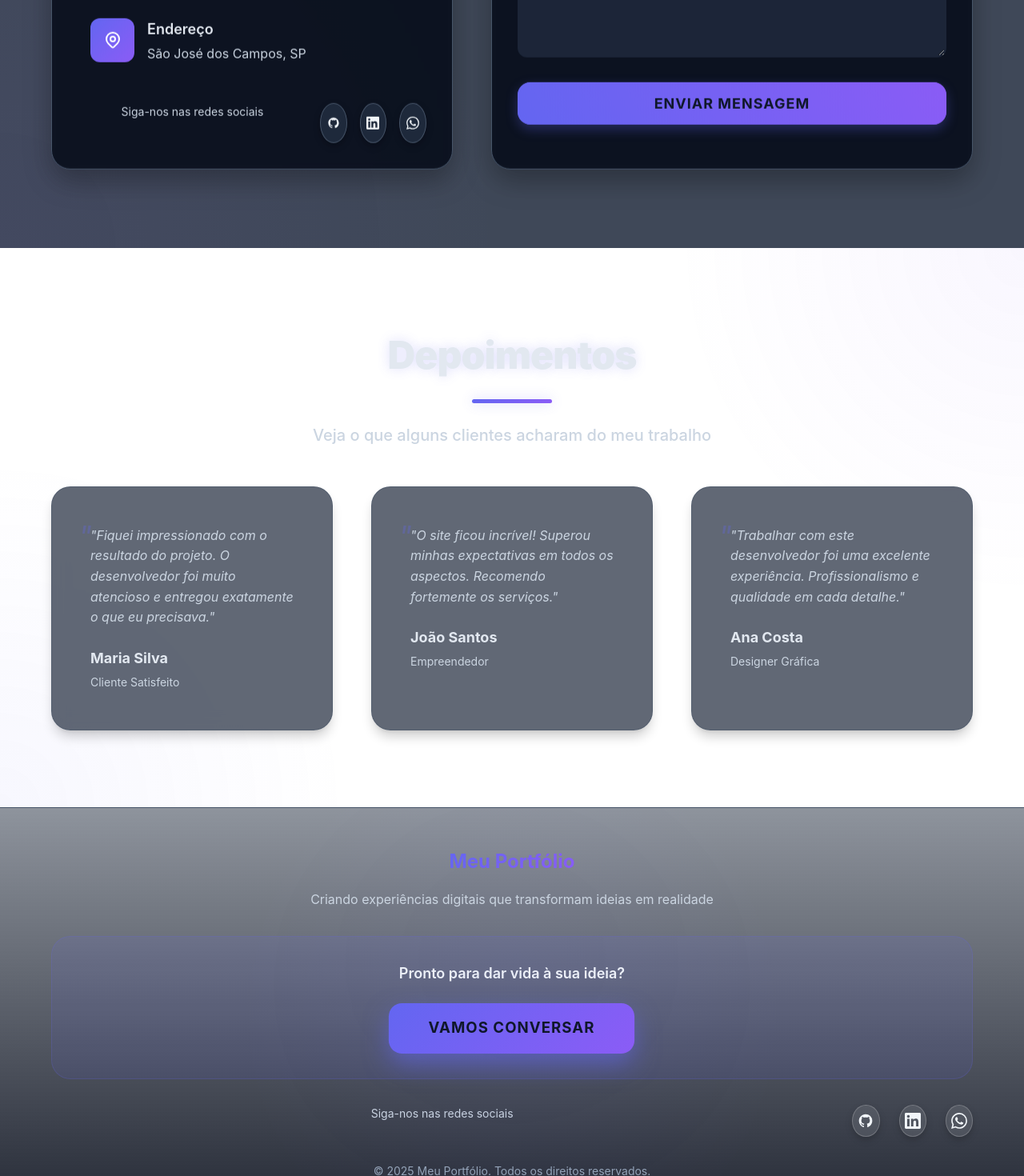
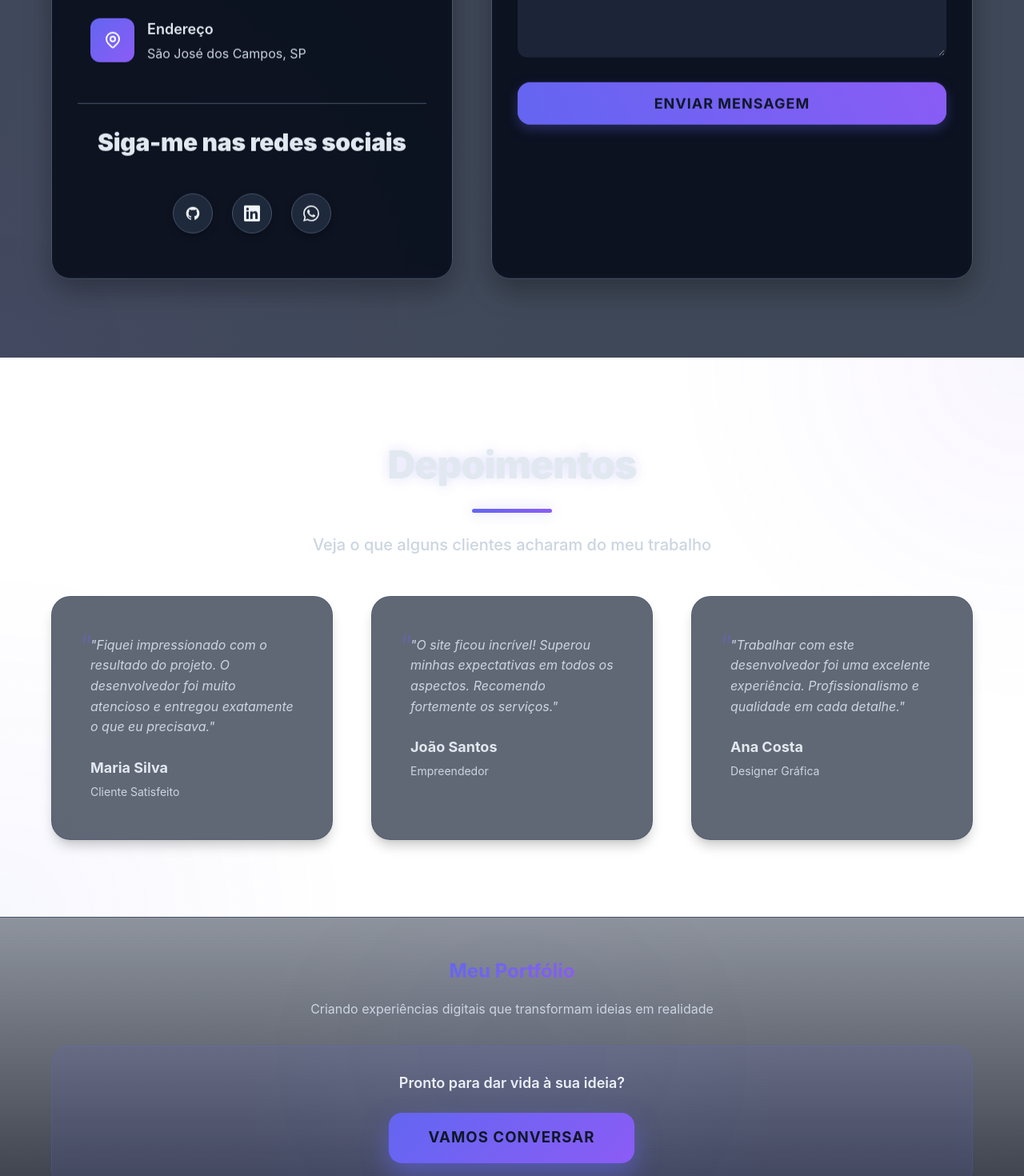
Before and after one commit to kayanmatta/Portfolio-free, a React (Vite) app: page / in a window 1280 px wide. Shown: the part 6120-7590 px from the top of the page at 80% size. Built offline with nearby package versions, Linux system fonts and the light colour scheme.

Commit message:
Feat: Arrumando design e alguns bugs

```diff
--- a/src/App.tsx
+++ b/src/App.tsx
@@ -414,22 +414,26 @@ function App() {
                 </div>
               </div>
 
-              <div className="social-links fade-in-left">
+              {/* Improved Social Media Section - Only one instance now */}
+              <div className="social-section">
+                <h3 className="social-title">Siga-me nas redes sociais</h3>
+                <div className="social-links">
                   <a href="https://github.com/kayanmatta" target="_blank" rel="noopener noreferrer" className="social-link" aria-label="GitHub">
-                  <svg width="16" height="16" viewBox="0 0 24 24" fill="currentColor" xmlns="http://www.w3.org/2000/svg">
+                    <svg width="20" height="20" viewBox="0 0 24 24" fill="currentColor" xmlns="http://www.w3.org/2000/svg">
                       <path d="M12 2C6.477 2 2 6.477 2 12c0 4.42 2.87 8.17 6.84 9.5.5.08.66-.23.66-.5v-1.69c-2.77.6-3.36-1.34-3.36-1.34-.46-1.16-1.11-1.47-1.11-1.47-.91-.62.07-.6.07-.6 1 .07 1.53 1.03 1.53 1.03.87 1.52 2.34 1.07 2.91.83.09-.65.35-1.09.63-1.34-2.22-.25-4.55-1.11-4.55-4.92 0-1.11.38-2 1.03-2.71-.1-.25-.45-1.29.1-2.64 0 0 .84-.27 2.75 1.02.79-.22 1.65-.33 2.5-.33.85 0 1.71.11 2.5.33 1.91-1.29 2.75-1.02 2.75-1.02.55 1.35.2 2.39.1 2.64.65.71 1.03 1.6 1.03 2.71 0 3.82-2.34 4.66-4.57 4.91.36.31.69.92.69 1.85V21c0 .27.16.59.67.5C19.14 20.16 22 16.42 22 12A10 10 0 0012 2z"/>
                     </svg>
                   </a>
                   <a href="https://www.linkedin.com/in/kayan-matta" target="_blank" rel="noopener noreferrer" className="social-link" aria-label="LinkedIn">
-                  <svg width="16" height="16" viewBox="0 0 24 24" fill="currentColor" xmlns="http://www.w3.org/2000/svg">
+                    <svg width="20" height="20" viewBox="0 0 24 24" fill="currentColor" xmlns="http://www.w3.org/2000/svg">
                       <path d="M20.447 20.452h-3.554v-5.569c0-1.328-.027-3.037-1.852-3.037-1.853 0-2.136 1.445-2.136 2.939v5.667H9.351V9h3.414v1.561h.046c.477-.9 1.637-1.85 3.37-1.85 3.601 0 4.267 2.37 4.267 5.455v6.286zM5.337 7.433c-1.144 0-2.063-.926-2.063-2.065 0-1.138.92-2.063 2.063-2.063 1.14 0 2.064.925 2.064 2.063 0 1.139-.925 2.065-2.064 2.065zm1.782 13.019H3.555V9h3.564v11.452zM22.225 0H1.771C.792 0 0 .774 0 1.729v20.542C0 23.227.792 24 1.771 24h20.451C23.2 24 24 23.227 24 22.271V1.729C24 .774 23.2 0 22.222 0h.003z"/>
                     </svg>
                   </a>
                   <a href="https://wa.me/5522988668600" target="_blank" rel="noopener noreferrer" className="social-link" aria-label="WhatsApp">
-                  <svg width="16" height="16" viewBox="0 0 24 24" fill="currentColor" xmlns="http://www.w3.org/2000/svg">
+                    <svg width="20" height="20" viewBox="0 0 24 24" fill="currentColor" xmlns="http://www.w3.org/2000/svg">
                       <path d="M17.472 14.382c-.297-.149-1.758-.867-2.03-.967-.273-.099-.471-.148-.67.15-.197.297-.767.966-.94 1.164-.173.199-.347.223-.644.075-.297-.15-1.255-.463-2.39-1.475-.883-.788-1.48-1.761-1.653-2.059-.173-.297-.018-.458.13-.606.134-.133.298-.347.446-.52.149-.174.198-.298.298-.497.099-.198.05-.371-.025-.52-.075-.149-.669-1.612-.916-2.207-.242-.579-.487-.5-.669-.51-.173-.008-.371-.01-.57-.01-.198 0-.52.074-.792.372-.272.297-1.04 1.016-1.04 2.479 0 1.462 1.065 2.875 1.213 3.074.149.198 2.096 3.2 5.077 4.487.709.306 1.262.489 1.694.625.712.227 1.36.195 1.871.118.571-.085 1.758-.719 2.006-1.413.248-.694.248-1.289.173-1.413-.074-.124-.272-.198-.57-.347m-5.421 7.403h-.004a9.87 9.87 0 01-5.031-1.378l-.361-.214-3.741.982.998-3.648-.235-.374a9.86 9.86 0 01-1.51-5.26c.001-5.45 4.436-9.884 9.888-9.884 2.64 0 5.122 1.03 6.988 2.898a9.825 9.825 0 012.893 6.994c-.003 5.45-4.437 9.884-9.885 9.884m8.413-18.297A11.815 11.815 0 0012.05 0C5.495 0 .16 5.335.157 11.892c0 2.096.547 4.142 1.588 5.945L.057 24l6.305-1.654a11.882 11.882 0 005.683 1.448h.005c6.554 0 11.89-5.335 11.893-11.893a11.821 11.821 0 00-3.48-8.413z"/>
                     </svg>
                   </a>
+                </div>
               </div>
             </div>
 
@@ -547,23 +551,6 @@ function App() {
             <p className="footer-cta-text">Pronto para dar vida à sua ideia?</p>
             <a href="#contact" className="btn btn-primary footer-cta-button">Vamos Conversar</a>
           </div>
-          <div className="social-links footer-social">
-            <a href="https://github.com/kayanmatta" target="_blank" rel="noopener noreferrer" className="social-link" aria-label="GitHub">
-              <svg width="20" height="20" viewBox="0 0 24 24" fill="currentColor" xmlns="http://www.w3.org/2000/svg">
-                <path d="M12 2C6.477 2 2 6.477 2 12c0 4.42 2.87 8.17 6.84 9.5.5.08.66-.23.66-.5v-1.69c-2.77.6-3.36-1.34-3.36-1.34-.46-1.16-1.11-1.47-1.11-1.47-.91-.62.07-.6.07-.6 1 .07 1.53 1.03 1.53 1.03.87 1.52 2.34 1.07 2.91.83.09-.65.35-1.09.63-1.34-2.22-.25-4.55-1.11-4.55-4.92 0-1.11.38-2 1.03-2.71-.1-.25-.45-1.29.1-2.64 0 0 .84-.27 2.75 1.02.79-.22 1.65-.33 2.5-.33.85 0 1.71.11 2.5.33 1.91-1.29 2.75-1.02 2.75-1.02.55 1.35.2 2.39.1 2.64.65.71 1.03 1.6 1.03 2.71 0 3.82-2.34 4.66-4.57 4.91.36.31.69.92.69 1.85V21c0 .27.16.59.67.5C19.14 20.16 22 16.42 22 12A10 10 0 0012 2z"/>
-              </svg>
-            </a>
-            <a href="https://www.linkedin.com/in/kayan-matta" target="_blank" rel="noopener noreferrer" className="social-link" aria-label="LinkedIn">
-              <svg width="20" height="20" viewBox="0 0 24 24" fill="currentColor" xmlns="http://www.w3.org/2000/svg">
-                <path d="M20.447 20.452h-3.554v-5.569c0-1.328-.027-3.037-1.852-3.037-1.853 0-2.136 1.445-2.136 2.939v5.667H9.351V9h3.414v1.561h.046c.477-.9 1.637-1.85 3.37-1.85 3.601 0 4.267 2.37 4.267 5.455v6.286zM5.337 7.433c-1.144 0-2.063-.926-2.063-2.065 0-1.138.92-2.063 2.063-2.063 1.14 0 2.064.925 2.064 2.063 0 1.139-.925 2.065-2.064 2.065zm1.782 13.019H3.555V9h3.564v11.452zM22.225 0H1.771C.792 0 0 .774 0 1.729v20.542C0 23.227.792 24 1.771 24h20.451C23.2 24 24 23.227 24 22.271V1.729C24 .774 23.2 0 22.222 0h.003z"/>
-              </svg>
-            </a>
-            <a href="https://wa.me/5522988668600" target="_blank" rel="noopener noreferrer" className="social-link" aria-label="WhatsApp">
-              <svg width="20" height="20" viewBox="0 0 24 24" fill="currentColor" xmlns="http://www.w3.org/2000/svg">
-                <path d="M17.472 14.382c-.297-.149-1.758-.867-2.03-.967-.273-.099-.471-.148-.67.15-.197.297-.767.966-.94 1.164-.173.199-.347.223-.644.075-.297-.15-1.255-.463-2.39-1.475-.883-.788-1.48-1.761-1.653-2.059-.173-.297-.018-.458.13-.606.134-.133.298-.347.446-.52.149-.174.198-.298.298-.497.099-.198.05-.371-.025-.52-.075-.149-.669-1.612-.916-2.207-.242-.579-.487-.5-.669-.51-.173-.008-.371-.01-.57-.01-.198 0-.52.074-.792.372-.272.297-1.04 1.016-1.04 2.479 0 1.462 1.065 2.875 1.213 3.074.149.198 2.096 3.2 5.077 4.487.709.306 1.262.489 1.694.625.712.227 1.36.195 1.871.118.571-.085 1.758-.719 2.006-1.413.248-.694.248-1.289.173-1.413-.074-.124-.272-.198-.57-.347m-5.421 7.403h-.004a9.87 9.87 0 01-5.031-1.378l-.361-.214-3.741.982.998-3.648-.235-.374a9.86 9.86 0 01-1.51-5.26c.001-5.45 4.436-9.884 9.888-9.884 2.64 0 5.122 1.03 6.988 2.898a9.825 9.825 0 012.893 6.994c-.003 5.45-4.437 9.884-9.885 9.884m8.413-18.297A11.815 11.815 0 0012.05 0C5.495 0 .16 5.335.157 11.892c0 2.096.547 4.142 1.588 5.945L.057 24l6.305-1.654a11.882 11.882 0 005.683 1.448h.005c6.554 0 11.89-5.335 11.893-11.893a11.821 11.821 0 00-3.48-8.413z"/>
-              </svg>
-            </a>
-          </div>
           <div className="footer-copyright fade-in-up">
             © {new Date().getFullYear()} Meu Portfólio. Todos os direitos reservados.
           </div>
--- a/src/styles/main.css
+++ b/src/styles/main.css
@@ -1104,21 +1104,27 @@ body {
   font-feature-settings: 'liga' 1;
 }
 
+/* Improved Social Media Section */
+.social-section {
+  margin-top: var(--spacing-xl);
+  text-align: center;
+  padding: var(--spacing-lg);
+  border-top: 1px solid var(--border-color);
+}
+
+.social-title {
+  font-family: var(--font-heading);
+  font-size: var(--font-size-lg);
+  color: var(--text-heading);
+  margin-bottom: var(--spacing-md);
+  font-weight: var(--font-weight-semibold);
+}
+
 .social-links {
   display: flex;
-  gap: var(--spacing-md);
-  margin-top: var(--spacing-lg);
+  gap: var(--spacing-lg);
   justify-content: center;
-}
-
-.social-links::before {
-  content: 'Siga-nos nas redes sociais';
-  display: block;
-  width: 100%;
-  text-align: center;
-  margin-bottom: var(--spacing-md);
-  color: var(--text-medium);
-  font-size: var(--font-size-sm);
+  margin-top: var(--spacing-sm);
 }
 
 .social-link {
```
Lines whose indentation alone changed are shown as unchanged.
